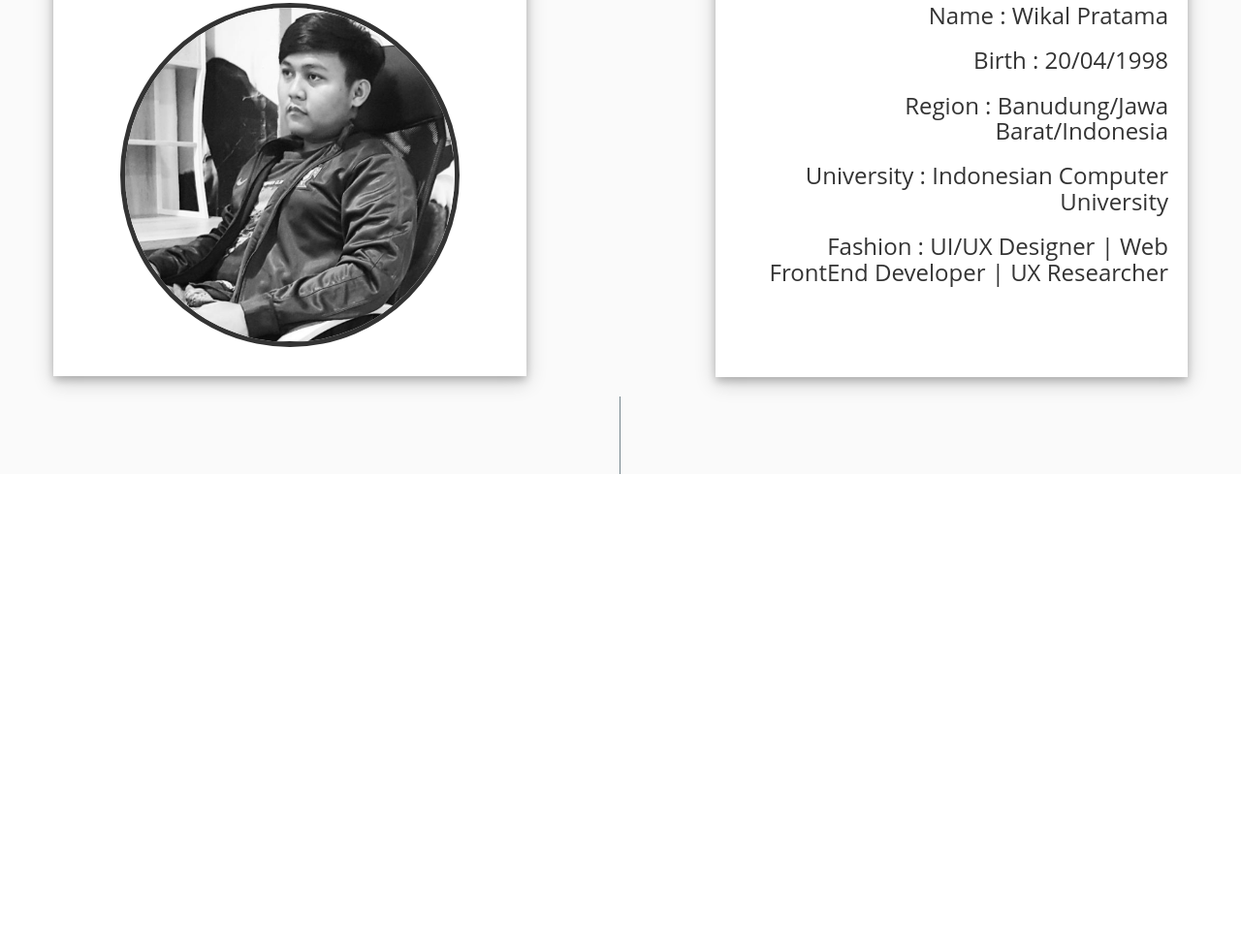
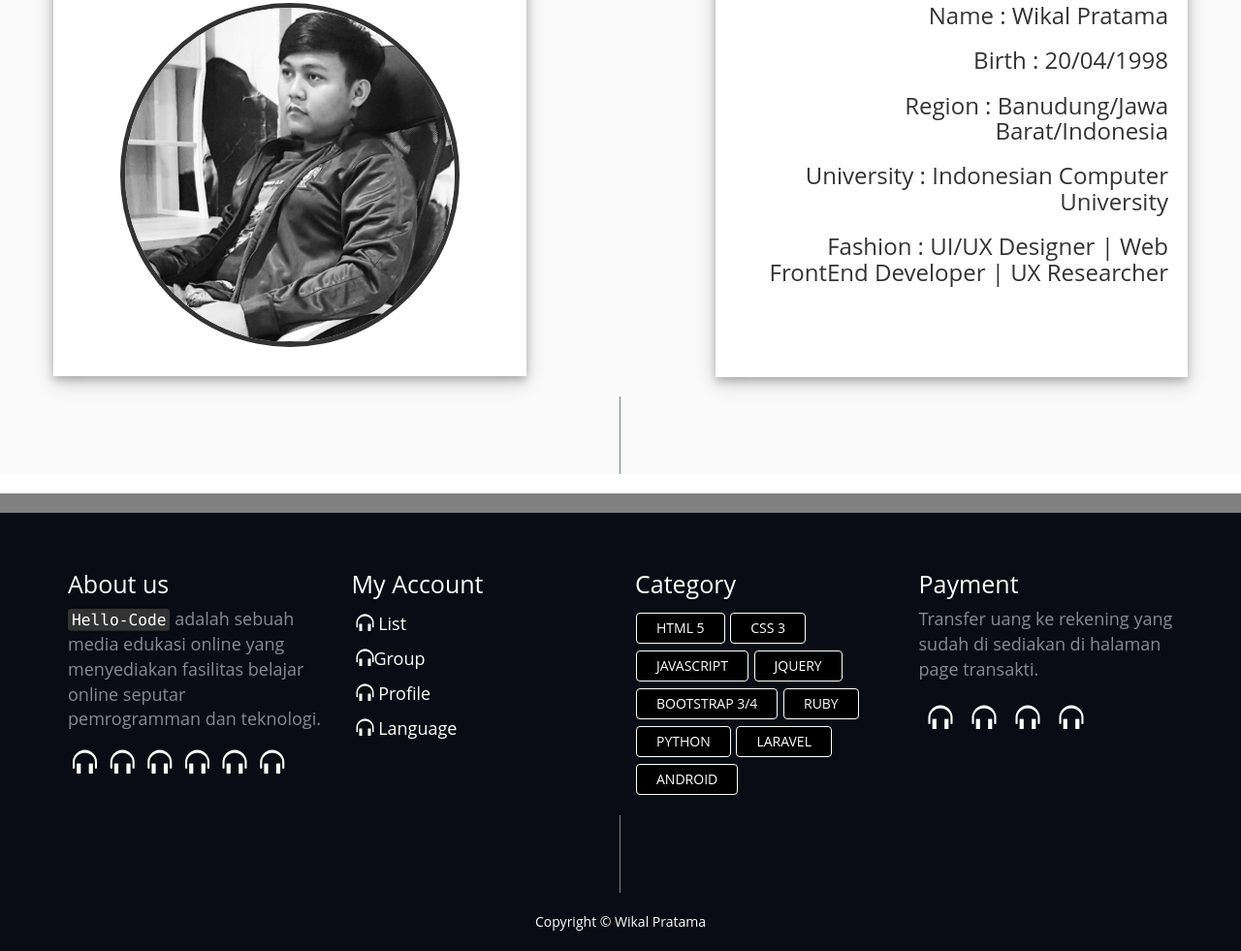
Before and after one commit to wikalpratama/wikalpratama.github.io, a plain HTML site: page index.html in a window 1280 px wide. Shown: the part 2971-3952 px from the top of the page at 97% size. Before the commit the page ends 3480 px from the top, so only its background shows below. Drawn offline with nearby package versions, Linux system fonts and the light colour scheme.

Commit message:
edisifooter

```diff
--- a/gayaku.css
+++ b/gayaku.css
@@ -87,6 +87,72 @@ body {
     width: 350px;
 }
 
-h3{
+.ceo h3{
     text-align: right;
 }
+
+.footerbawah {
+    background-color: gray;
+    min-height: 100px;
+    padding-top: 20px;
+}
+
+
+/*FOOTER START///////////////////*/
+.footer {
+    padding: 50px 0 20px 0;
+    background-color: #090c14;
+    color: #878c94;
+}
+.footer .title{
+	text-align: left;
+	color:#fff;
+	font-size:25px;
+}
+.footer .social-icon{
+	padding:0px;
+	margin:0px;
+}
+.footer .social-icon a{
+	display:inline-block;
+	color:#fff;
+	font-size:25px;
+	padding:5px;
+}
+.footer .acount-icon a{
+	display:block;
+	color:#fff;
+	font-size:18px;
+	padding:5px;
+	text-decoration:none;
+}
+.footer .acount-icon .fa{
+	margin-right:25px;
+}
+.footer .category a {
+    text-decoration: none;
+    color: #fff;
+    display: inline-block;
+    padding: 5px 20px;
+    margin: 1px;
+    border-radius:4px;
+    margin-top: 6px;
+    background-color: black;
+    border: solid 1px #fff;
+}
+.footer .payment{
+	margin:0px;
+	padding:0px;
+	list-style-type:none
+}
+.footer .payment li{
+	list-style-type:none
+}
+.footer .payment li a {
+    text-decoration: none;
+    display: inline-block;
+    color: #fff;
+    float: left;
+    font-size: 25px;
+    padding: 10px 10px;
+}
--- a/index.html
+++ b/index.html
@@ -10,6 +10,8 @@
         <!-- Bootstrap -->
         <link href="css/bootstrap.min.css" rel="stylesheet">
         <link href="gayaku.css" rel="stylesheet">
+
+<link href="https://fonts.googleapis.com/css?family=Rubik" rel="stylesheet">
 
 
         <!-- HTML5 shim and Respond.js for IE8 support of HTML5 elements and media queries -->
@@ -137,6 +139,63 @@
             <hr>
         </section>
 
+
+        <section class="footerbawah">
+            <footer class="footer">
+    <div class="container">
+        <div class="row">
+        <div class="col-sm-3">
+            <h4 class="title ">About us</h4>
+            <p><kbd>Hello-Code</kbd> adalah sebuah media edukasi online yang menyediakan fasilitas belajar online seputar pemrogramman dan teknologi.</p>
+            <ul class="social-icon">
+                <a href="#" class="social"><i class="glyphicon glyphicon-headphones" aria-hidden="true"></i></a>
+                <a href="#" class="social"><i class="glyphicon glyphicon-headphones" aria-hidden="true"></i></a>
+                <a href="#" class="social"><i class="glyphicon glyphicon-headphones" aria-hidden="true"></i></a>
+                <a href="#" class="social"><i class="glyphicon glyphicon-headphones" aria-hidden="true"></i></a>
+                <a href="#" class="social"><i class="glyphicon glyphicon-headphones" aria-hidden="true"></i></a>
+                <a href="#" class="social"><i class="glyphicon glyphicon-headphones" aria-hidden="true"></i></a>
+            </ul>
+        </div>
+        <div class="col-sm-3">
+            <h4 class="title">My Account</h4>
+            <span class="acount-icon">
+            <a href="#"><i class="glyphicon glyphicon-headphones" aria-hidden="true"></i> List</a>
+            <a href="#"><i class="glyphicon glyphicon-headphones" aria-hidden="true"></i>Group</a>
+            <a href="#"><i class="glyphicon glyphicon-headphones" aria-hidden="true"></i> Profile</a>
+            <a href="#"><i class="glyphicon glyphicon-headphones" aria-hidden="true"></i> Language</a>
+            </span>
+        </div>
+        <div class="col-sm-3">
+            <h4 class="title">Category</h4>
+            <div class="category">
+                <a href="#">HTML 5</a>
+                <a href="#">CSS 3</a>
+                <a href="#">JAVASCRIPT</a>
+                <a href="#">JQUERY</a>
+                <a href="#">BOOTSTRAP 3/4</a>
+                <a href="#">RUBY</a>
+                <a href="#">PYTHON</a>
+                <a href="#">LARAVEL</a>
+                <a href="#">ANDROID</a>
+            </div>
+        </div>
+        <div class="col-sm-3">
+            <h4 class="title">Payment</h4>
+            <p>Transfer uang ke rekening yang sudah di sediakan di halaman page transakti.</p>
+            <ul class="payment">
+                <li><a href="#"><i class="glyphicon glyphicon-headphones" aria-hidden="true"></i></a></li>
+                <li><a href="#"><i class="glyphicon glyphicon-headphones" aria-hidden="true"></i></a></li>
+                <li><a href="#"><i class="glyphicon glyphicon-headphones" aria-hidden="true"></i></a></li>
+                <li><a href="#"><i class="glyphicon glyphicon-headphones" aria-hidden="true"></i></a></li>
+            </ul>
+            </div>
+        </div>
+        <hr>
+        <div class="row text-center"><a href="#" style="color: #fff;">Copyright © Wikal Pratama</a></div>
+    </div>
+</footer>
+        </section>
+
         <!-- jQuery (necessary for Bootstrap's JavaScript plugins) -->
         <script src="https://ajax.googleapis.com/ajax/libs/jquery/1.12.4/jquery.min.js"></script>
         <!-- Include all compiled plugins (below), or include individual files as needed -->
```
Also changed, not shown: 2 other files.
